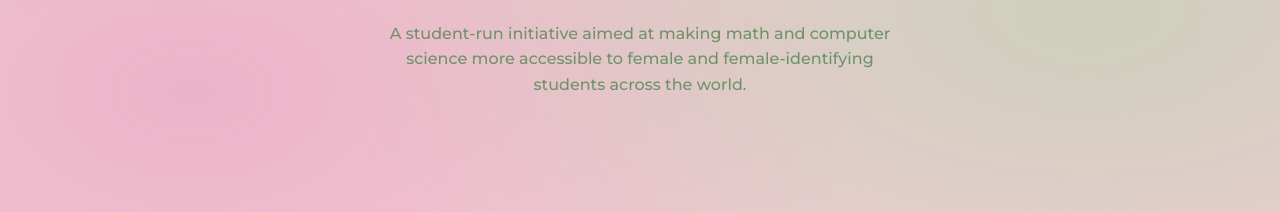
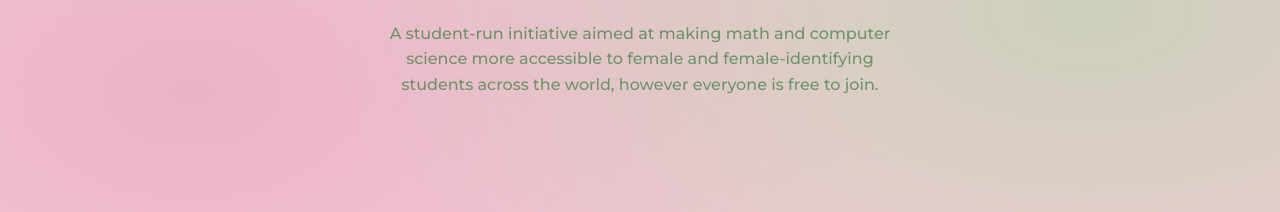
Before and after one commit to SashaKanade/CodeSprouts, a plain HTML site: page index.html in a window 1280 px wide. Shown: the part 588-800 px from the top of the page. Drawn offline with Linux system fonts and the light colour scheme.

Commit message:
Add files via upload

```diff
--- a/index.html
+++ b/index.html
@@ -52,7 +52,7 @@
       <p class="tagline">Where curiosity blooms</p>
       <p class="hero-desc">
         A student-run initiative aimed at making math and computer science more accessible
-        to female and female-identifying students across the world.
+        to female and female-identifying students across the world, however everyone is free to join.
       </p>
     </section>
 
```
